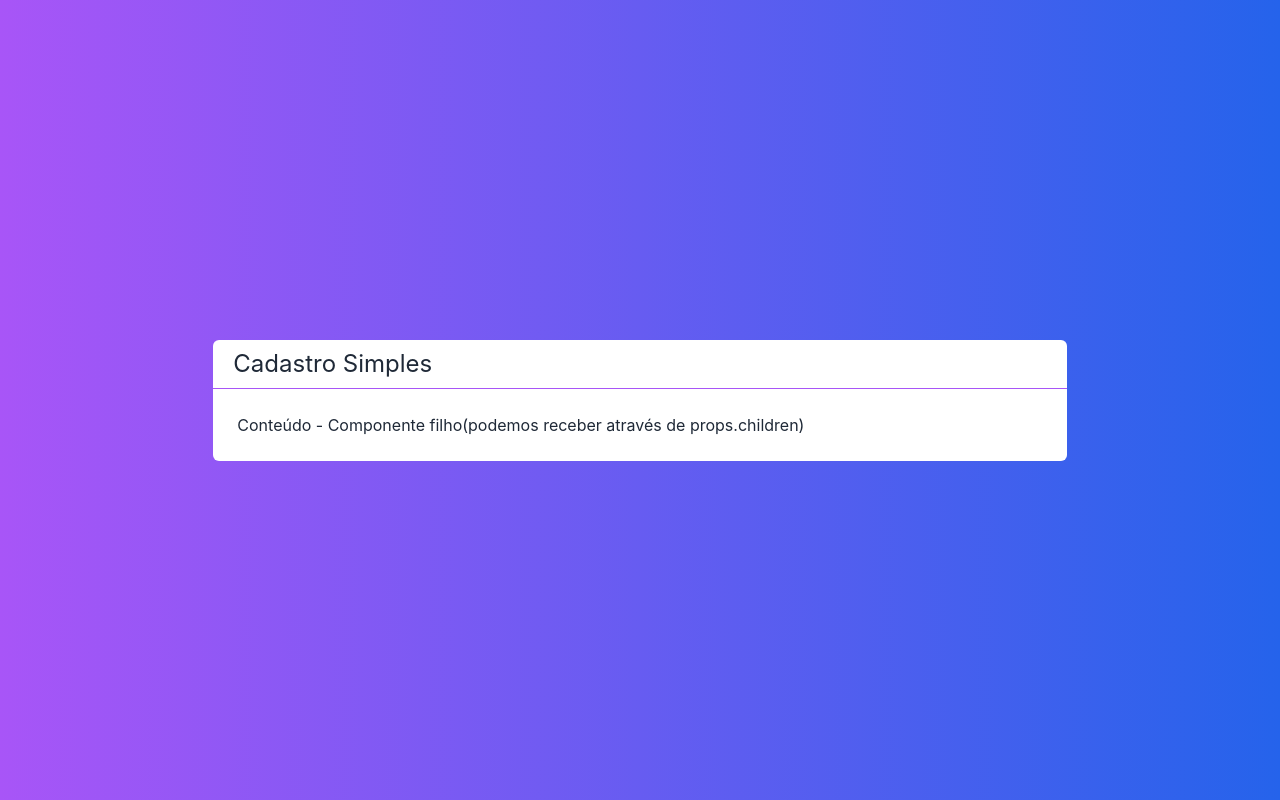
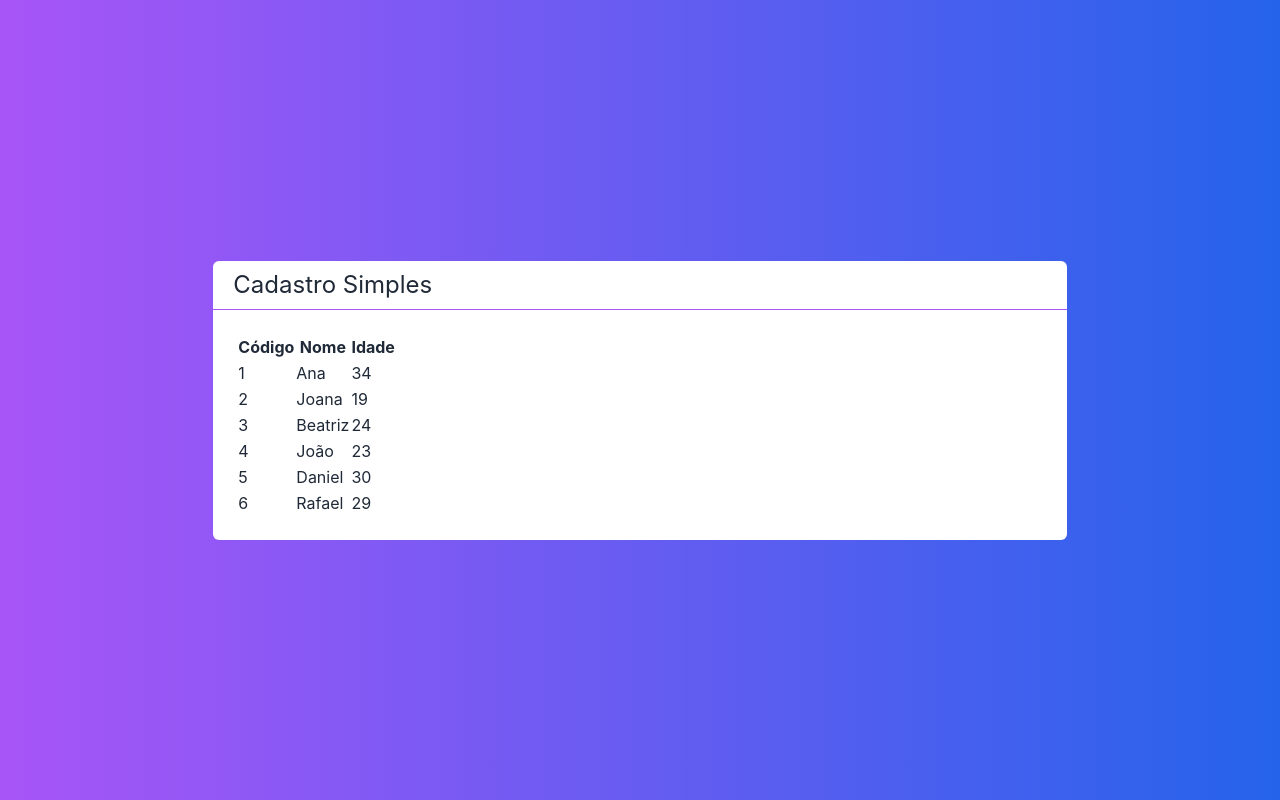
Before and after one commit to nathallye/next-crud, a Next.js app: page / in a window 1280 px wide. Built offline with nearby package versions, Linux system fonts and the light colour scheme.

Commit message:
Creation of the Table component

```diff
--- a/src/components/Layout.tsx
+++ b/src/components/Layout.tsx
@@ -1,4 +1,4 @@
-import React from "react";
+// import React from "react";
 import Title from "./Title";
 
 interface LayoutProps {
--- /dev/null
+++ b/src/components/Table.tsx
@@ -0,0 +1,41 @@
+import Client from "../core/Client"
+
+interface TableProps {
+  clients: Client[],
+}
+
+export default function Table(props: TableProps) {
+
+  function renderHeader() {
+    return (
+      <tr>
+        <th>Código</th>
+        <th>Nome</th>
+        <th>Idade</th>
+      </tr>
+    )
+  }
+
+  function renderData() {
+    return props.clients?.map((client, i) => {
+      return (
+        <tr key={client.id}>
+          <td>{client.id}</td>
+          <td>{client.name}</td>
+          <td>{client.age}</td>
+        </tr>
+      )
+    })
+  }
+
+  return (
+    <table>
+      <thead>
+       {renderHeader()}
+      </thead>
+      <tbody>
+        {renderData()}
+      </tbody>
+    </table>
+  )
+}
--- a/src/components/Title.tsx
+++ b/src/components/Title.tsx
@@ -1,5 +1,3 @@
-import React from "react";
-
 export default function Title(props) {
   return (
     <div className="flex flex-col justify-center">
--- a/src/pages/index.tsx
+++ b/src/pages/index.tsx
@@ -1,6 +1,19 @@
 import Layout from "../components/Layout";
+import Table from "../components/Table";
+
+import Client from "../core/Client";
 
 export default function Home() {
+
+  const clients = [
+    new Client("Ana", 34, "1"),
+    new Client("Joana", 19, "2"),
+    new Client("Beatriz", 24, "3"),
+    new Client("João", 23, "4"),
+    new Client("Daniel", 30, "5"),
+    new Client("Rafael", 29, "6")
+  ];
+
   return (
     <div className={`
       flex h-screen justify-center items-center
@@ -8,7 +21,7 @@ export default function Home() {
       text-white
     `}>
       <Layout title="Cadastro Simples">
-        <span>Conteúdo - Componente filho(podemos receber através de props.children)</span>
+        <Table clients={clients} />
       </Layout>
     </div>
   )
```
Also changed, not shown: 1 other file (tests, documents, lock files or other folders).
